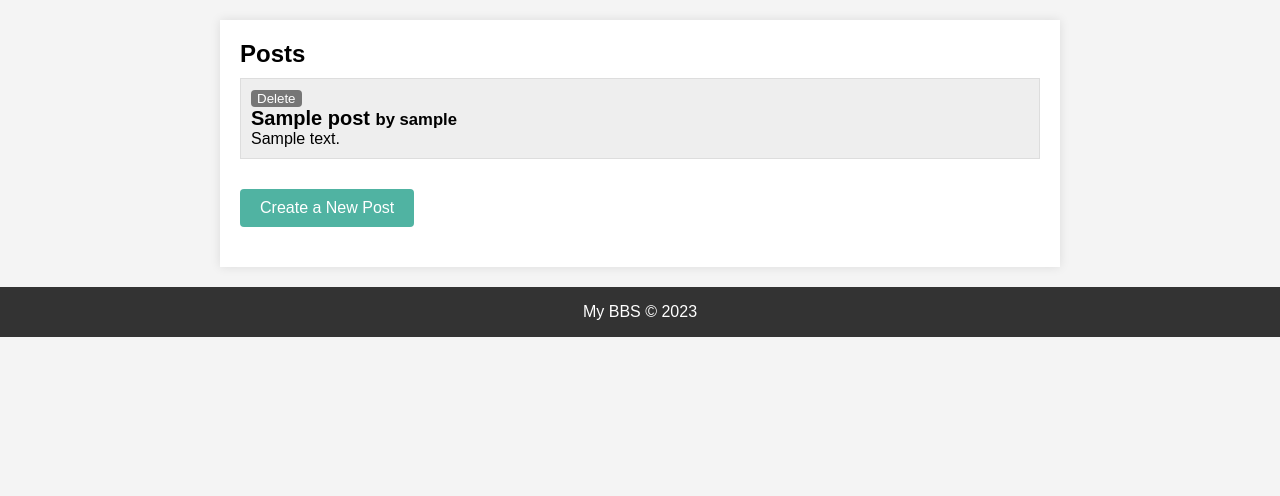
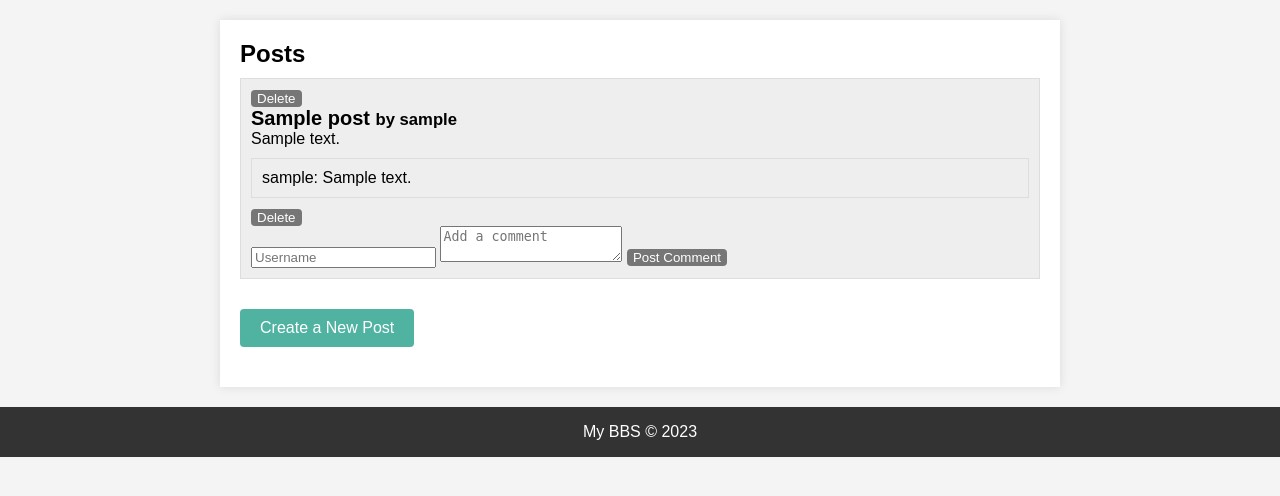
Before and after one commit to hsju2021/worse_dcinside, a Flask app: page / in a window 1280 px wide. Shown: the part 69-565 px from the top of the page. Run offline with Flask 3, Linux system fonts and the light colour scheme; tables that the repository leaves empty hold one stand-in row (values such as "Sample post").

Commit message:
comment, sort post by descending date

```diff
--- a/app.py
+++ b/app.py
@@ -1,3 +1,4 @@
+from datetime import datetime
 from flask import Flask, render_template, redirect, url_for, flash
 from flask_sqlalchemy import SQLAlchemy
 from flask_wtf import FlaskForm
@@ -17,9 +18,11 @@ db = SQLAlchemy(app)
 # Database model for posts
 class Post(db.Model):
     id = db.Column(db.Integer, primary_key=True)
-    title = db.Column(db.String(100), nullable=False)
-    content = db.Column(db.Text, nullable=False)
-    username = db.Column(db.String(20), nullable=False, default='Anonymous')
+    title = db.Column(db.String(100), nullable=True)
+    content = db.Column(db.Text, nullable=True)
+    username = db.Column(db.String(20), nullable=True, default='Anonymous')
+    comments = db.relationship('Comment', backref='post', lazy=True, cascade="all, delete-orphan")
+    date_posted = db.Column(db.DateTime, nullable=True, default=datetime.utcnow)
 
 # Form for creating/editing posts
 class PostForm(FlaskForm):
@@ -28,12 +31,24 @@ class PostForm(FlaskForm):
     submit = SubmitField('Post')
     username = StringField('Username', validators=[DataRequired()])
 
+class Comment(db.Model):
+    id = db.Column(db.Integer, primary_key=True)
+    content = db.Column(db.Text, nullable=True)
+    username = db.Column(db.String(100), nullable=True)
+    post_id = db.Column(db.Integer, db.ForeignKey('post.id'), nullable=True)
+
+class CommentForm(FlaskForm):
+    username = StringField('Username', validators=[DataRequired()])
+    content = TextAreaField('Comment', validators=[DataRequired()])
+    submit = SubmitField('Post Comment')
+
 migrate = Migrate(app, db)
 
 @app.route('/')
 def index():
-    posts = Post.query.all()  # Fetch all posts from the database
-    return render_template('index.html', posts=posts)
+    posts = Post.query.order_by(Post.date_posted.desc()).all()  # Fetch all posts from the database
+    comment_form = CommentForm()
+    return render_template('index.html', posts=posts, comment_form=comment_form)
 
 @app.route('/posts', methods=['GET', 'POST'])
 def posts():
@@ -54,5 +69,24 @@ def delete_post(post_id):
     flash('Post has been deleted!', 'success')
     return redirect(url_for('index'))
 
+@app.route('/add_comment/<int:post_id>', methods=['POST'])
+def add_comment(post_id):
+    form = CommentForm()
+    if form.validate_on_submit():
+        comment = Comment(content=form.content.data, username=form.username.data, post_id=post_id)
+        db.session.add(comment)
+        db.session.commit()
+        flash('Comment added!', 'success')
+    return redirect(url_for('index'))
+
+@app.route('/delete_comment/<int:comment_id>', methods=['POST'])
+def delete_comment(comment_id):
+    comment = Comment.query.get_or_404(comment_id)
+    db.session.delete(comment)
+    db.session.commit()
+    flash('Comment has been deleted!', 'success')
+    return redirect(url_for('index'))
+
+
 if __name__ == '__main__':
     app.run(debug=True)
--- a/templates/index.html
+++ b/templates/index.html
@@ -20,6 +20,20 @@
                         </form>
                         <h3>{{ post.title }} <small>by {{ post.username }}</small> </h3>
                         <p>{{ post.content }}</p>
+                        <ul>
+                            {% for comment in post.comments %}
+                                <li>{{ comment.username }}: {{ comment.content }}</li>
+                                <form action="{{url_for('delete_comment', comment_id=comment.id)}}" method="post" style="display:inline">
+                                    <button type="submit">Delete</button>
+                                </form>
+                            {% endfor %}
+                        </ul>
+                        <form action="{{url_for('add_comment', post_id=post.id)}}" method="post">
+                            {{comment_form.hidden_tag()}}
+                            <input type="text" name="username" placeholder="Username">
+                            <textarea name="content" placeholder="Add a comment"></textarea>
+                            <button type="submit">Post Comment</button>
+                        </form>
                     </li>
                 {% endfor %}
             </ul>
--- a/templates/post.html
+++ b/templates/post.html
@@ -27,6 +27,9 @@
             <div>
                 {{ form.submit() }}
             </div>
+            <div>
+                <a href="{{ url_for('index') }}">Back to Home Page</a>
+            </div>
         </form>
     </main>
     <footer>
```
